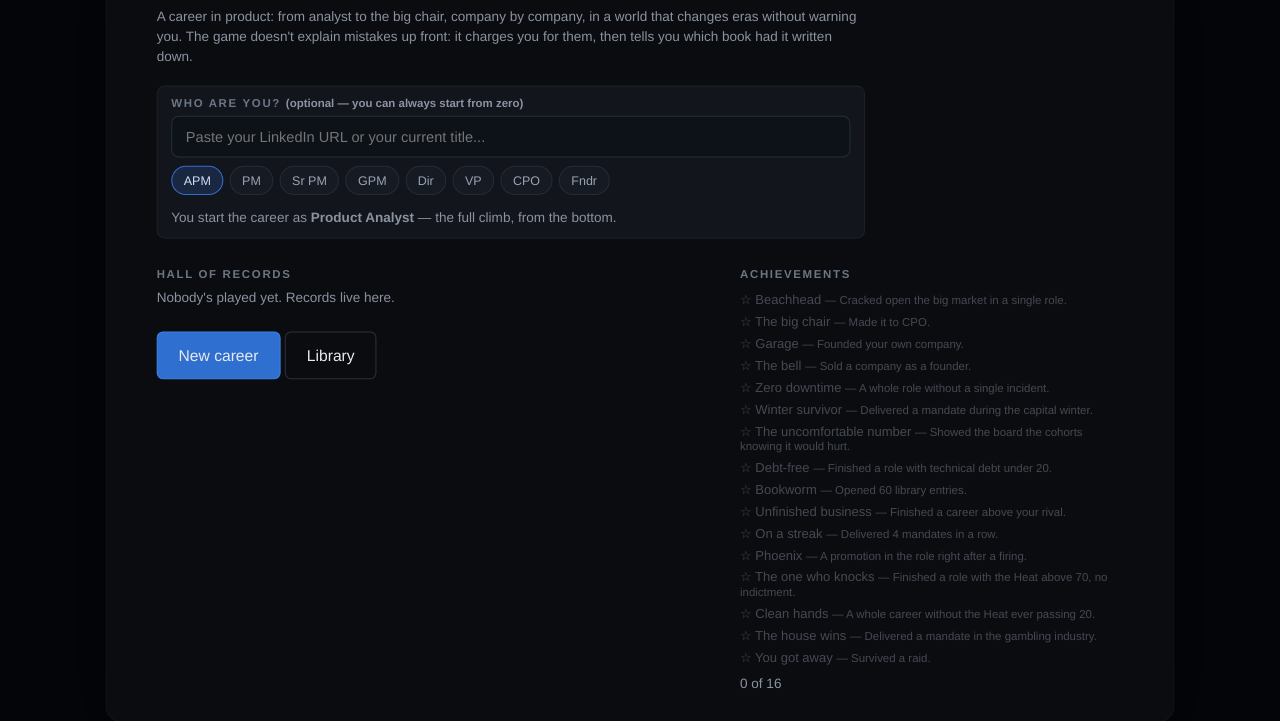
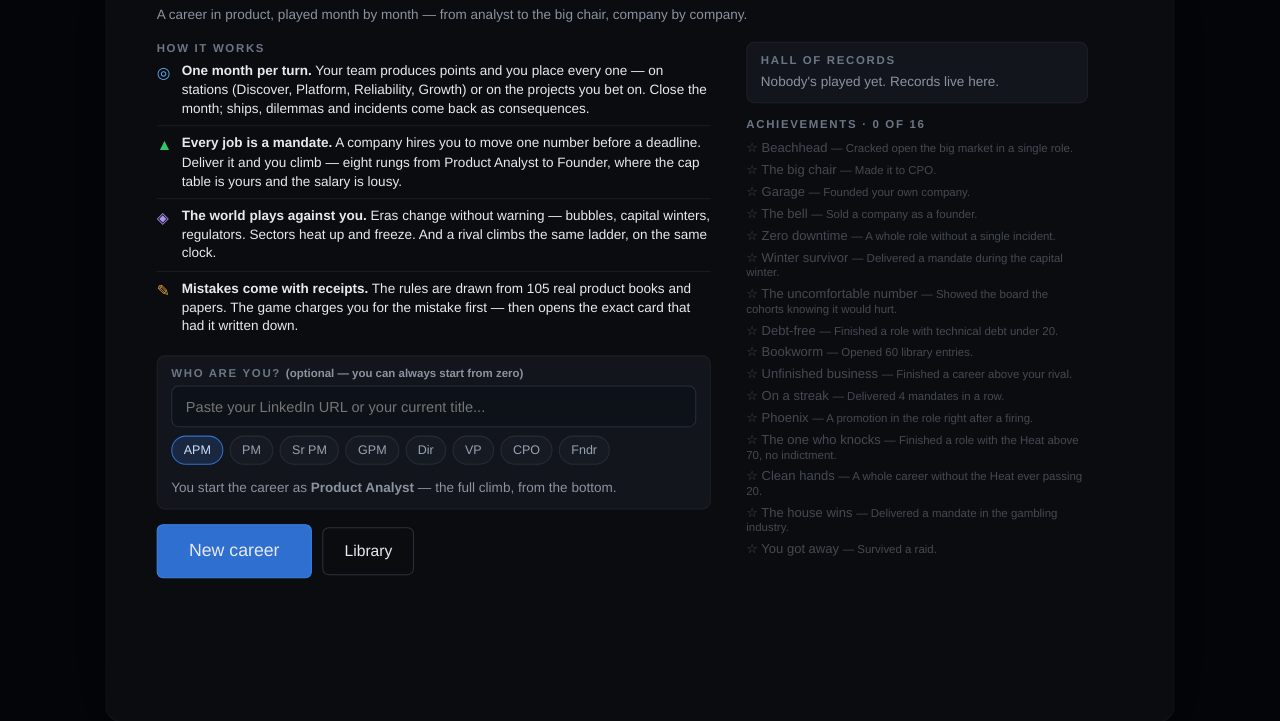
Before and after one commit to lucasmayorca/fundadores, a website: page index.html in a window 1280 px wide. Shown: the part 79-800 px from the top of the page. Drawn offline with Linux system fonts and the light colour scheme.

Commit message:
Landing: explicar el juego en cuatro líneas sin perder el CTA
- Columna izquierda: cómo funciona (turno mensual, mandatos, mundo/rival,
  biblioteca de libros reales) + Who are you + New career más grande.
- Columna derecha: records arriba y logros en zona scrolleable (antes
  desbordaban el stage de 768px).
- Pantalla final: 'of 20 cards' estaba viejo; ahora usa LIBROS.length (105).
- Cache bust v=10.

Co-Authored-By: Claude Fable 5 <noreply@anthropic.com>

```diff
--- a/estilos.css
+++ b/estilos.css
@@ -57,6 +57,7 @@ html, body {
 .btn.pri.off { background:#232833; border-color:#2a313d; color:#5b6472; }
 .btn.chico { padding:7px 12px; min-height:34px; font-size:13px; line-height:18px; }
 .btn.sec { background:transparent; }
+.btn.xl { padding:14px 30px; min-height:52px; font-size:17px; line-height:22px; }
 .btn:active { opacity:0.7; }
 
 /* ---------- chips ---------- */
--- a/ui.js
+++ b/ui.js
@@ -162,11 +162,31 @@
     var hay = false;
     try { hay = !!localStorage.getItem(CLAVE); } catch (e) {}
     var h = '<div class="h1">Founders</div>' +
-      '<div class="pq mut" style="margin-top:8px;max-width:680px">A career in product: from analyst to the big ' +
-      'chair, company by company, in a world that changes eras without warning you. The game doesn\'t explain ' +
-      'mistakes up front: it charges you for them, then tells you which book had it written down.</div>';
+      '<div class="pq mut" style="margin-top:6px">A career in product, played month by month — ' +
+      'from analyst to the big chair, company by company.</div>';
 
-    h += '<div class="caja2" style="margin-top:18px;max-width:680px"><div class="rot" style="margin-bottom:6px">Who are you? <span class="mut" style="text-transform:none;letter-spacing:0">(optional — you can always start from zero)</span></div>' +
+    h += '<div style="display:-webkit-flex;display:flex;-webkit-flex:1;flex:1;min-height:0;margin-top:16px">';
+
+    /* left: how it works, who you are, and the way in */
+    h += '<div style="width:566px;padding-right:34px">';
+    h += '<div class="rot">How it works</div>';
+    h += '<div class="linea" style="font-size:13px"><div class="ic azul">◎</div><div class="tx">' +
+      '<b>One month per turn.</b> Your team produces points and you place every one — on stations ' +
+      '(Discover, Platform, Reliability, Growth) or on the projects you bet on. Close the month; ' +
+      'ships, dilemmas and incidents come back as consequences.</div></div>';
+    h += '<div class="linea" style="font-size:13px"><div class="ic verde">▲</div><div class="tx">' +
+      '<b>Every job is a mandate.</b> A company hires you to move one number before a deadline. ' +
+      'Deliver it and you climb — eight rungs from Product Analyst to Founder, where the cap table ' +
+      'is yours and the salary is lousy.</div></div>';
+    h += '<div class="linea" style="font-size:13px"><div class="ic lila">◈</div><div class="tx">' +
+      '<b>The world plays against you.</b> Eras change without warning — bubbles, capital winters, ' +
+      'regulators. Sectors heat up and freeze. And a rival climbs the same ladder, on the same clock.</div></div>';
+    h += '<div class="linea" style="font-size:13px;border-bottom:none"><div class="ic ambar">✎</div><div class="tx">' +
+      '<b>Mistakes come with receipts.</b> The rules are drawn from ' + LIBROS.length + ' real product ' +
+      'books and papers. The game charges you for the mistake first — then opens the exact card that ' +
+      'had it written down.</div></div>';
+
+    h += '<div class="caja2" style="margin-top:12px"><div class="rot" style="margin-bottom:6px">Who are you? <span class="mut" style="text-transform:none;letter-spacing:0">(optional — you can always start from zero)</span></div>' +
       '<input type="text" id="perfil-in" placeholder="Paste your LinkedIn URL or your current title..." ' +
       'value="' + esc(inicioSel.texto || '') + '">' +
       '<div style="margin-top:8px">';
@@ -182,9 +202,15 @@
       (inicioSel.nivel > 0 ? ' — your real rung. Or tap APM to run the whole ladder.' : ' — the full climb, from the bottom.') +
       '</div></div>';
 
-    h += '<div style="display:-webkit-flex;display:flex;margin-top:18px">';
-    h += '<div style="width:560px;padding-right:30px">';
-    h += '<div class="rot" style="margin-bottom:8px">Hall of records</div>';
+    h += '<div style="margin-top:14px">' +
+      '<span class="btn pri xl" data-act="nueva">New career</span> ' +
+      (hay ? '<span class="btn" data-act="continuar" style="margin-left:6px">Continue</span>' : '') +
+      '<span class="btn sec" data-act="biblio" style="margin-left:6px">Library</span></div>';
+    h += '</div>';
+
+    /* right: the trophy shelf — records on top, achievements scroll below */
+    h += '<div style="width:328px;display:-webkit-flex;display:flex;-webkit-flex-direction:column;flex-direction:column;min-height:0">';
+    h += '<div class="caja2"><div class="rot" style="margin-bottom:6px">Hall of records</div>';
     if (R.records.carreras > 0) {
       h += '<div class="req"><span class="mut">Careers played</span> <b class="num"> ' + R.records.carreras + '</b></div>' +
            '<div class="req"><span class="mut">Best net worth</span> <b class="num verde"> ' + money(R.records.patrimonio) + '</b></div>' +
@@ -198,21 +224,19 @@
     } else {
       h += '<div class="pq mut">Nobody\'s played yet. Records live here.</div>';
     }
-    h += '<div style="margin-top:22px">' +
-      '<span class="btn pri" data-act="nueva">New career</span> ' +
-      (hay ? '<span class="btn" data-act="continuar">Continue</span> ' : '') +
-      '<span class="btn sec" data-act="biblio">Library</span></div>';
     h += '</div>';
 
-    h += '<div style="width:360px"><div class="rot" style="margin-bottom:8px">Achievements</div>';
-    var k, n = 0;
+    var items = '', k, n = 0;
     for (k = 0; k < Logros.DEFS.length; k++) {
       var d = Logros.DEFS[k], ok = !!R.logros[d.id];
       if (ok) n++;
-      h += '<div class="req ' + (ok ? 'verde' : 'mut') + '" style="' + (ok ? '' : 'opacity:0.45') + '">' +
+      items += '<div class="req ' + (ok ? 'verde' : 'mut') + '" style="' + (ok ? '' : 'opacity:0.45') + '">' +
            (ok ? '★ ' : '☆ ') + esc(d.n) + ' <span class="mut" style="font-size:11px">— ' + esc(d.d) + '</span></div>';
     }
-    h += '<div class="pq mut" style="margin-top:6px">' + n + ' of ' + Logros.DEFS.length + '</div></div>';
+    h += '<div class="rot" style="margin:4px 0 6px 0">Achievements · ' + n + ' of ' + Logros.DEFS.length + '</div>';
+    h += '<div class="scroll" style="-webkit-flex:1;flex:1;min-height:0">' + items + '</div>';
+    h += '</div>';
+
     h += '</div>';
     $('p-inicio').innerHTML = h;
   }
@@ -854,7 +878,7 @@
       h += '<div class="logro"><div class="med">★</div><div><div class="ln">' + esc(nuevos[i].n) + '</div>' +
            '<div class="ld">' + esc(nuevos[i].d) + '</div></div></div>';
     }
-    h += '<div class="pq mut" style="margin-top:8px">You opened ' + Object.keys(C.codex).length + ' of 20 cards.</div>';
+    h += '<div class="pq mut" style="margin-top:8px">You opened ' + Object.keys(C.codex).length + ' of ' + LIBROS.length + ' cards.</div>';
     h += '</div></div>';
 
     h += '<div style="margin-top:16px"><span class="btn pri" data-act="reiniciar">Another career</span> ' +
```
